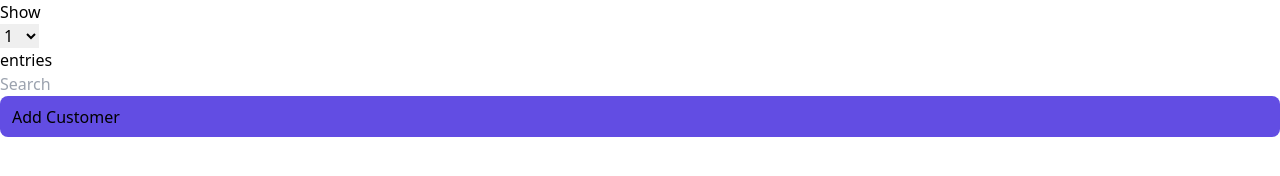
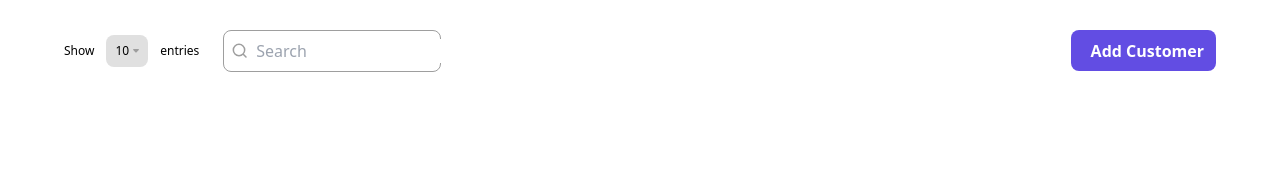
Before and after one commit to Zainiddinnn/home_work_22.01.25, a website: page src/index.html in a window 1280 px wide. Drawn offline with Linux system fonts and the light colour scheme.

Commit message:
first commit

```diff
--- a/src/index.html
+++ b/src/index.html
@@ -7,31 +7,26 @@
     <link href="./output.css" rel="stylesheet">
 </head>
 <body>
-    <header class="flx justify-between">
-        <section>
-            <nav>
+    <header class="flex justify-between px-[5%] py-[30px]">
+        <section class="flex justify-between items-center gap-6">
+            <nav class="flex justify-between items-center gap-3 text-[12px] font-[500] leading-[14.63px]">
                 <p>Show</p>
-                <select>
-                    <option>1</option>
-                    <option>2</option>
-                    <option>3</option>
-                    <option>4</option>
-                    <option>5</option>
-                    <option>6</option>
-                    <option>7</option>
-                    <option>8</option>
-                    <option>9</option>
-                    <option>10</option>
-                </select>
+                <div class="flex gap-1 p-[9px] bg-[#E0E0E0] rounded-lg">
+                    <p class=" ">10</p>
+                    <img src="./images/strelka_poyon.svg" alt="">
+                </div>
                 <p>entries</p>
             </nav>
-            <input type="text" placeholder="Search">
+            <div class="flex gap-2 w-[218px] items-center border-[1px] border-[#9E9E9E] p-[8px] rounded-lg">
+                <img src="./images/icons_search.svg" alt="">
+                <input type="text" placeholder="Search"  class="outline-none">
+            </div>
         </section>
 
         <section>
-            <div class="flex items-center px-[12px] py-[8.5px] bg-[#624DE3] rounded-lg">
+            <div class="flex items-center px-[12px] py-[8.5px] bg-[#624DE3] rounded-lg  gap-2">
                 <img src="./images/+.svg" alt="">
-                <p>Add Customer</p>
+                <p class="text-white font-[700] ">Add Customer</p>
             </div>
         </section>
     </header>
```
Also changed, not shown: src/images/icons_search.svg (added), src/images/strelka_poyon.svg (added), src/output.css.
